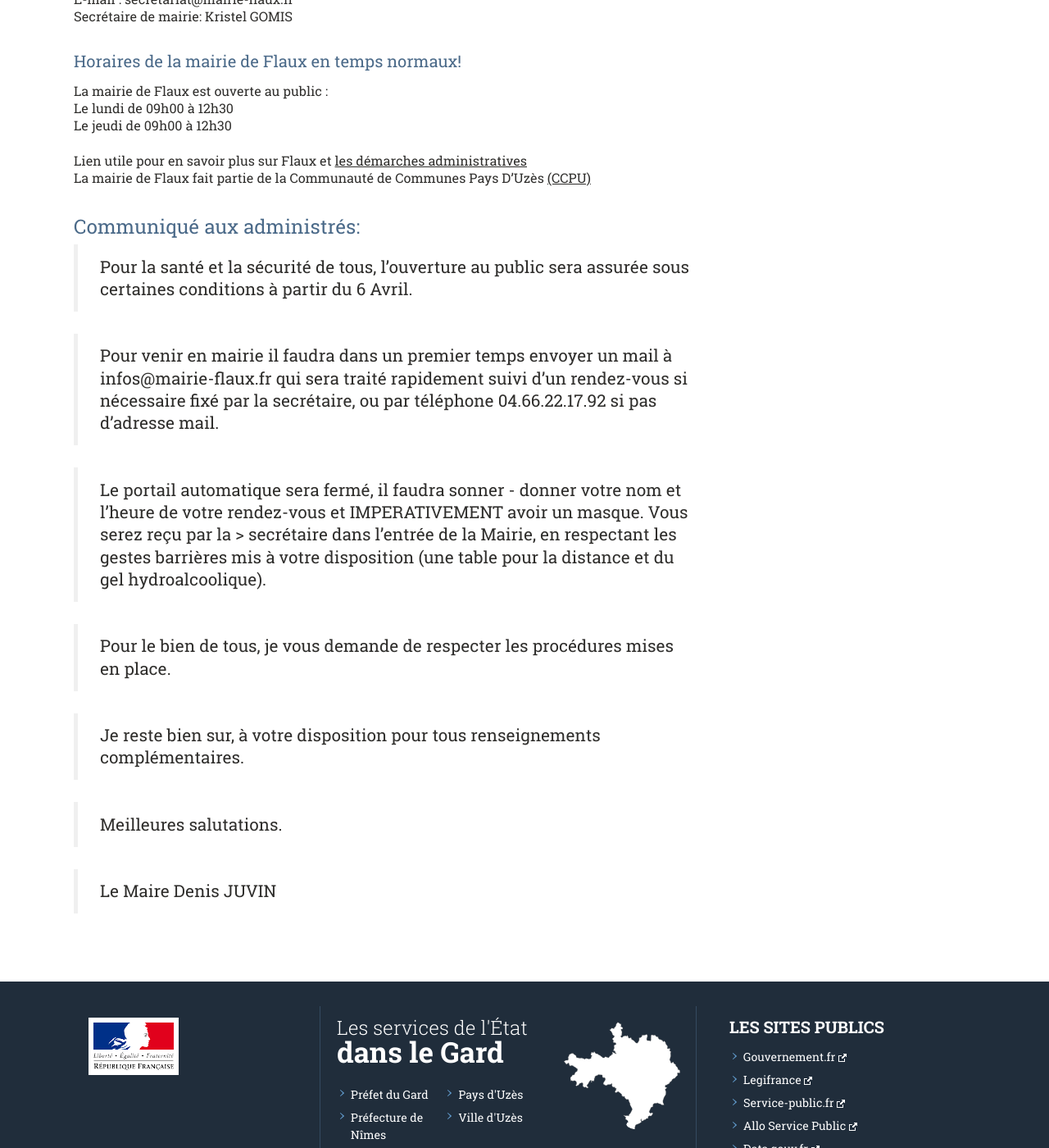
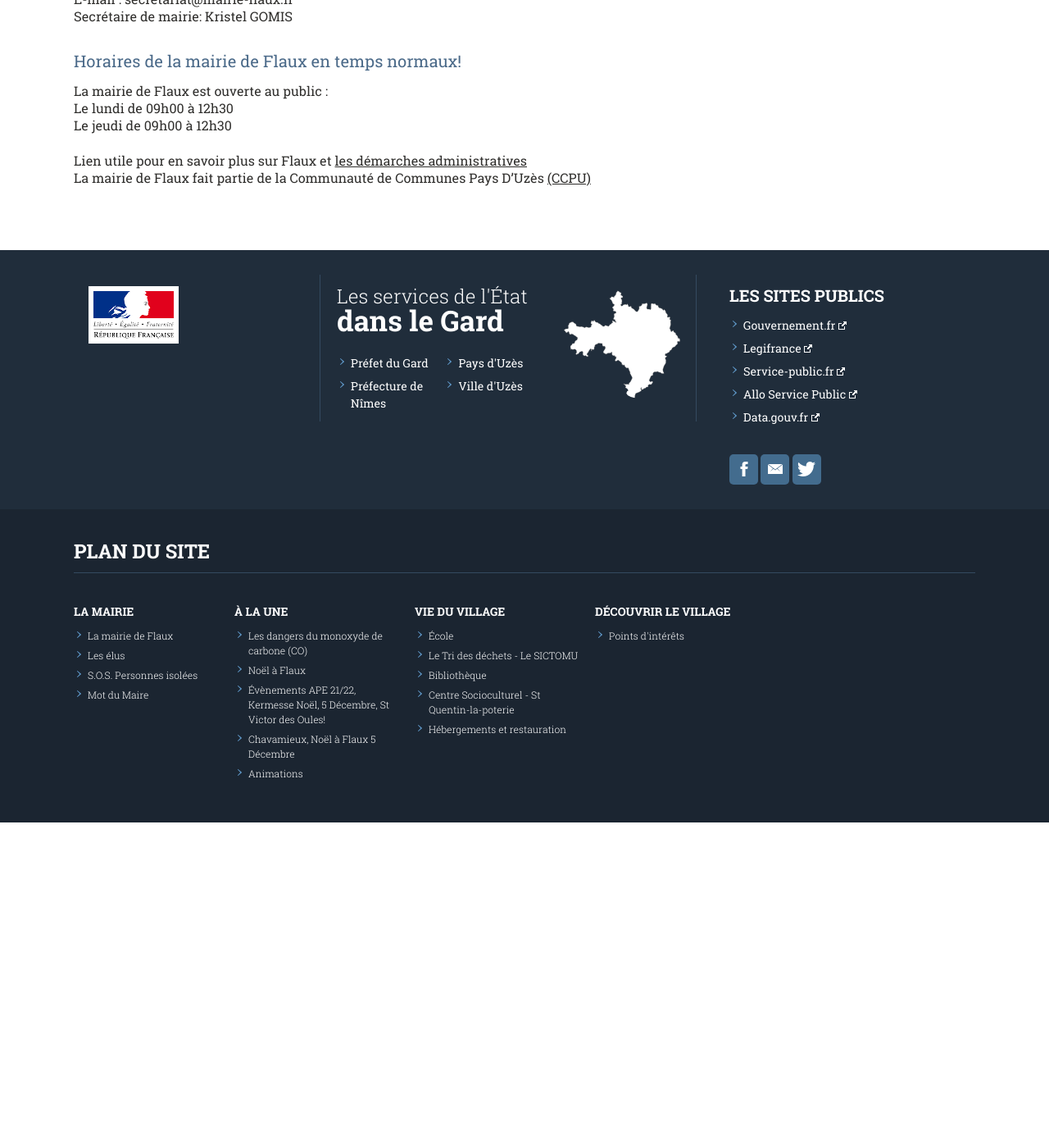
Before and after one commit to Flaux-Village/flaux-village.github.io, a Jekyll site: the page built from mairie.md, in a window 1280 px wide and 1400 px high, scrolled down 768 px. Shown: the whole window at 82% size. Built offline with Jekyll 4.4.1, drawn with Linux system fonts in a browser that asks for light colours; our own code applies the rules of GitHub Pages for plain Markdown files; after the commit the page ends 1771 px from its top, so only the background shows below that.

Commit message:
Update mairie.md

```diff
--- a/mairie.md
+++ b/mairie.md
@@ -33,24 +33,3 @@ Le jeudi  de 09h00 à 12h30<br/>
 
 Lien utile pour en savoir plus sur Flaux et [les démarches administratives](https://www.gard.gouv.fr/Demarches-administratives/Autres-demarches) <br/>
 La mairie de Flaux fait partie de la Communauté de Communes Pays D’Uzès [(CCPU)](https://www.ccpaysduzes.fr/)
-
-
-
-# Communiqué aux administrés:
-
-> Pour la santé et la sécurité de tous, l'ouverture au public sera assurée sous certaines conditions à partir du 6 Avril.
-
-> Pour venir en mairie il faudra dans un premier temps envoyer un mail à infos@mairie-flaux.fr qui sera traité rapidement suivi d'un rendez-vous si nécessaire
-> fixé par la secrétaire, ou par téléphone 04.66.22.17.92 si pas d'adresse mail.
-
-> Le portail automatique sera fermé, il faudra sonner - donner votre nom et l'heure de votre rendez-vous et IMPERATIVEMENT avoir un masque. Vous serez reçu par la > secrétaire dans l'entrée de la Mairie, en respectant les gestes barrières mis à votre disposition (une table pour la distance et du gel hydroalcoolique).
-
-> Pour le bien de tous, je vous demande de respecter les procédures mises en place.
-
-> Je reste bien sur, à votre disposition pour tous renseignements complémentaires.
-
-> Meilleures salutations.
-
-
-> Le Maire
-> Denis JUVIN
```
